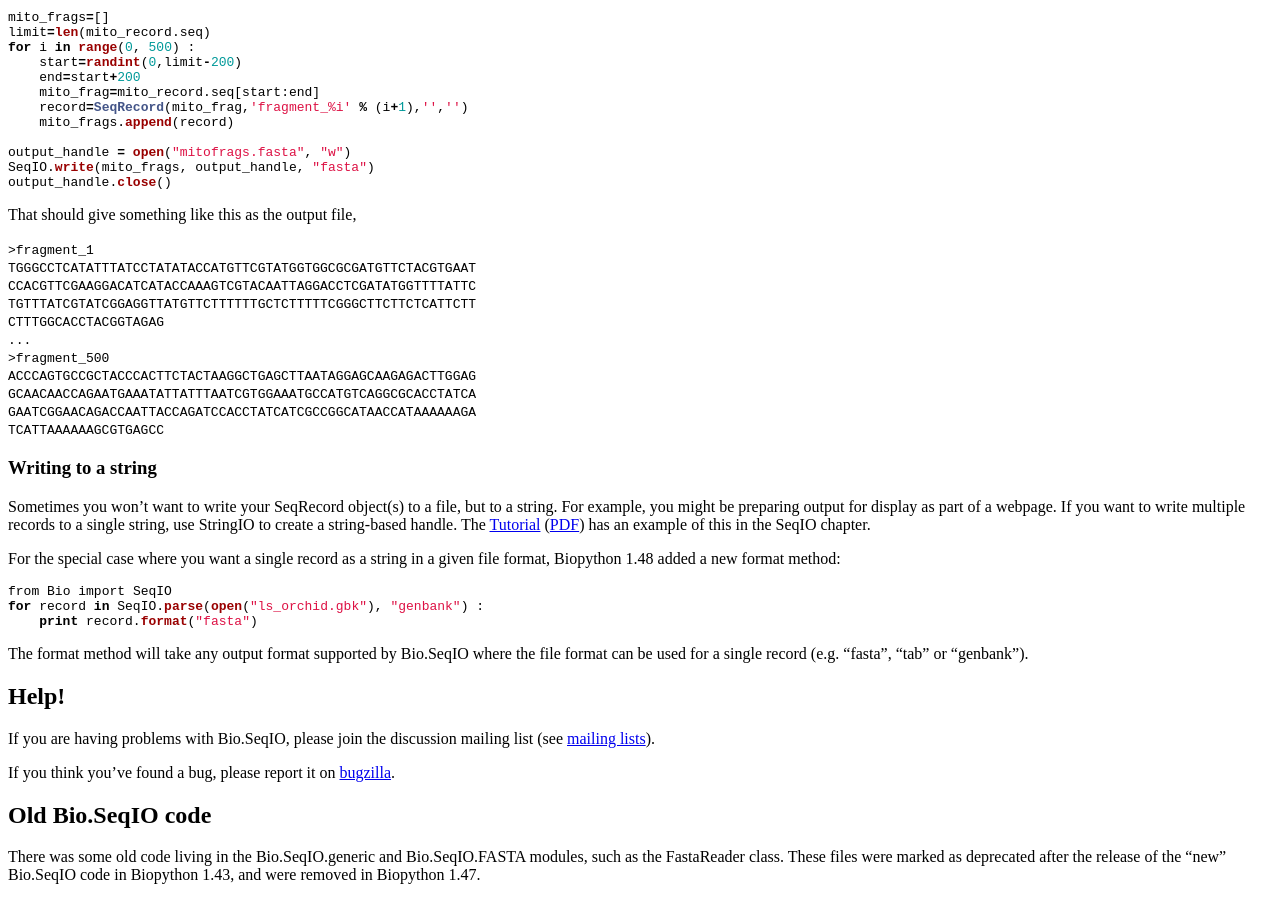
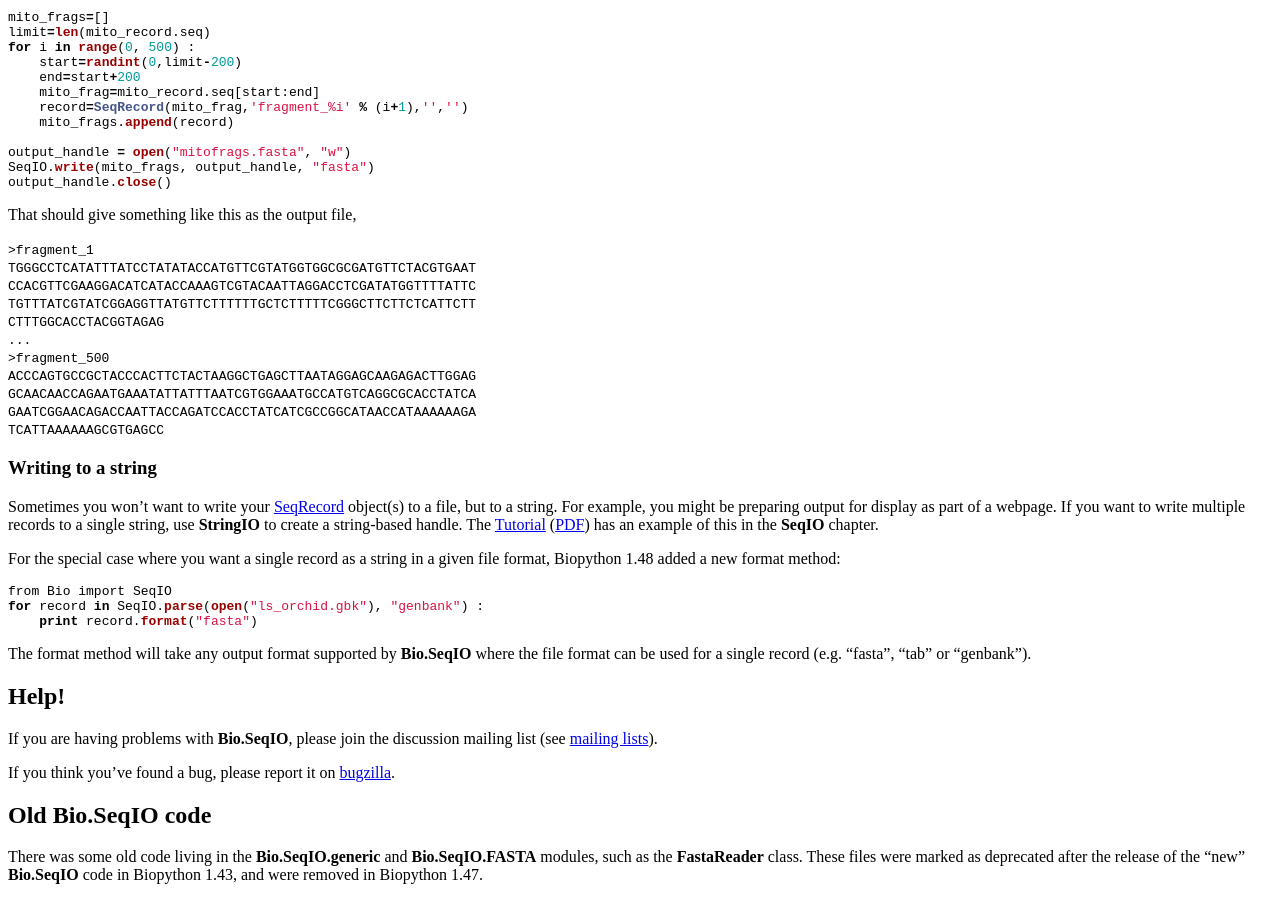
Before and after one commit to biopython/biopython.github.io, a Jekyll site: the page built from wiki/SeqIO.md, in a window 1280 px wide and 900 px high, scrolled down 4969 px. Built offline with Jekyll 4.4.1, drawn with Linux system fonts in a browser that asks for light colours; part of the change alters nothing that is shown; some of the changed text lies outside the part shown.

````diff
--- a/wiki/SeqIO.md
+++ b/wiki/SeqIO.md
@@ -131,8 +131,8 @@ print records[-1].id #last record
 ```
 
 Another common task is to index your records by some identifier. For
-this we have a function **Bio.SeqIO.to\_dict()** to turn a SeqRecord
-iterator (or list) into a dictionary:
+this we have a function **Bio.SeqIO.to\_dict()** to turn a
+[SeqRecord](SeqRecord "wikilink") iterator (or list) into a dictionary:
 
 ``` python
 from Bio import SeqIO
@@ -382,10 +382,11 @@ You should get this output:
 `Z78439.1 H+JfaShya/4yyAj7IbMqgNkxdxQ`
 
 Now lets use the checksum function and **Bio.SeqIO.to\_dict()** to build
-a **SeqRecord** dictionary using the SEGUID as the keys. The trick here
-is to use the python lambda syntax to create a temporary function to get
-the SEGUID for each SeqRecord - we can't use the **seguid** function
-directly as it only works on **Seq** objects or strings.
+a [SeqRecord](SeqRecord "wikilink") dictionary using the SEGUID as the
+keys. The trick here is to use the python lambda syntax to create a
+temporary function to get the SEGUID for each SeqRecord - we can't use
+the **seguid** function directly as it only works on
+[Seq](Seq "wikilink") objects or strings.
 
 ``` python
 from Bio import SeqIO
@@ -449,13 +450,14 @@ That should give something like this as the output file,
 
 ### Writing to a string
 
-Sometimes you won't want to write your SeqRecord object(s) to a file,
-but to a string. For example, you might be preparing output for display
-as part of a webpage. If you want to write multiple records to a single
-string, use StringIO to create a string-based handle. The
+Sometimes you won't want to write your [SeqRecord](SeqRecord "wikilink")
+object(s) to a file, but to a string. For example, you might be
+preparing output for display as part of a webpage. If you want to write
+multiple records to a single string, use **StringIO** to create a
+string-based handle. The
 [Tutorial](http://biopython.org/DIST/docs/tutorial/Tutorial.html)
 ([PDF](http://biopython.org/DIST/docs/tutorial/Tutorial.pdf)) has an
-example of this in the SeqIO chapter.
+example of this in the **SeqIO** chapter.
 
 For the special case where you want a single record as a string in a
 given file format, Biopython 1.48 added a new format method:
@@ -466,15 +468,15 @@ for record in SeqIO.parse(open("ls_orchid.gbk"), "genbank") :
     print record.format("fasta")
 ```
 
-The format method will take any output format supported by Bio.SeqIO
+The format method will take any output format supported by **Bio.SeqIO**
 where the file format can be used for a single record (e.g. "fasta",
 "tab" or "genbank").
 
 Help!
 -----
 
-If you are having problems with Bio.SeqIO, please join the discussion
-mailing list (see [mailing lists](mailing_lists "wikilink")).
+If you are having problems with **Bio.SeqIO**, please join the
+discussion mailing list (see [mailing lists](mailing_lists "wikilink")).
 
 If you think you've found a bug, please report it on
 [bugzilla](http://bugzilla.open-bio.org/).
@@ -482,7 +484,8 @@ If you think you've found a bug, please report it on
 Old Bio.SeqIO code
 ------------------
 
-There was some old code living in the Bio.SeqIO.generic and
-Bio.SeqIO.FASTA modules, such as the FastaReader class. These files were
-marked as deprecated after the release of the "new" Bio.SeqIO code in
-Biopython 1.43, and were removed in Biopython 1.47.
+There was some old code living in the **Bio.SeqIO.generic** and
+**Bio.SeqIO.FASTA** modules, such as the **FastaReader** class. These
+files were marked as deprecated after the release of the "new"
+**Bio.SeqIO** code in Biopython 1.43, and were removed in Biopython
+1.47.
````
Also changed, not shown: 1 other file.
